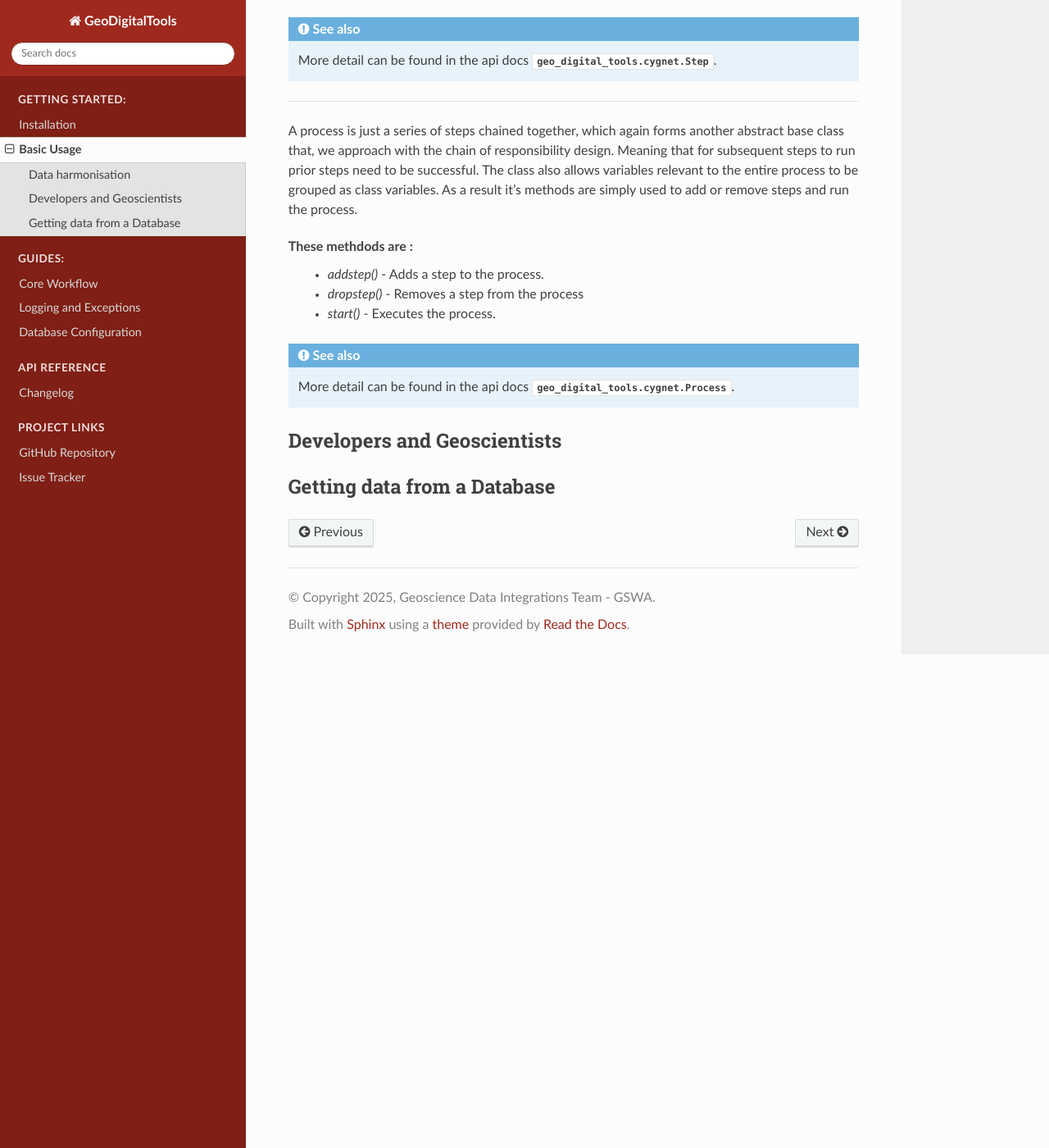
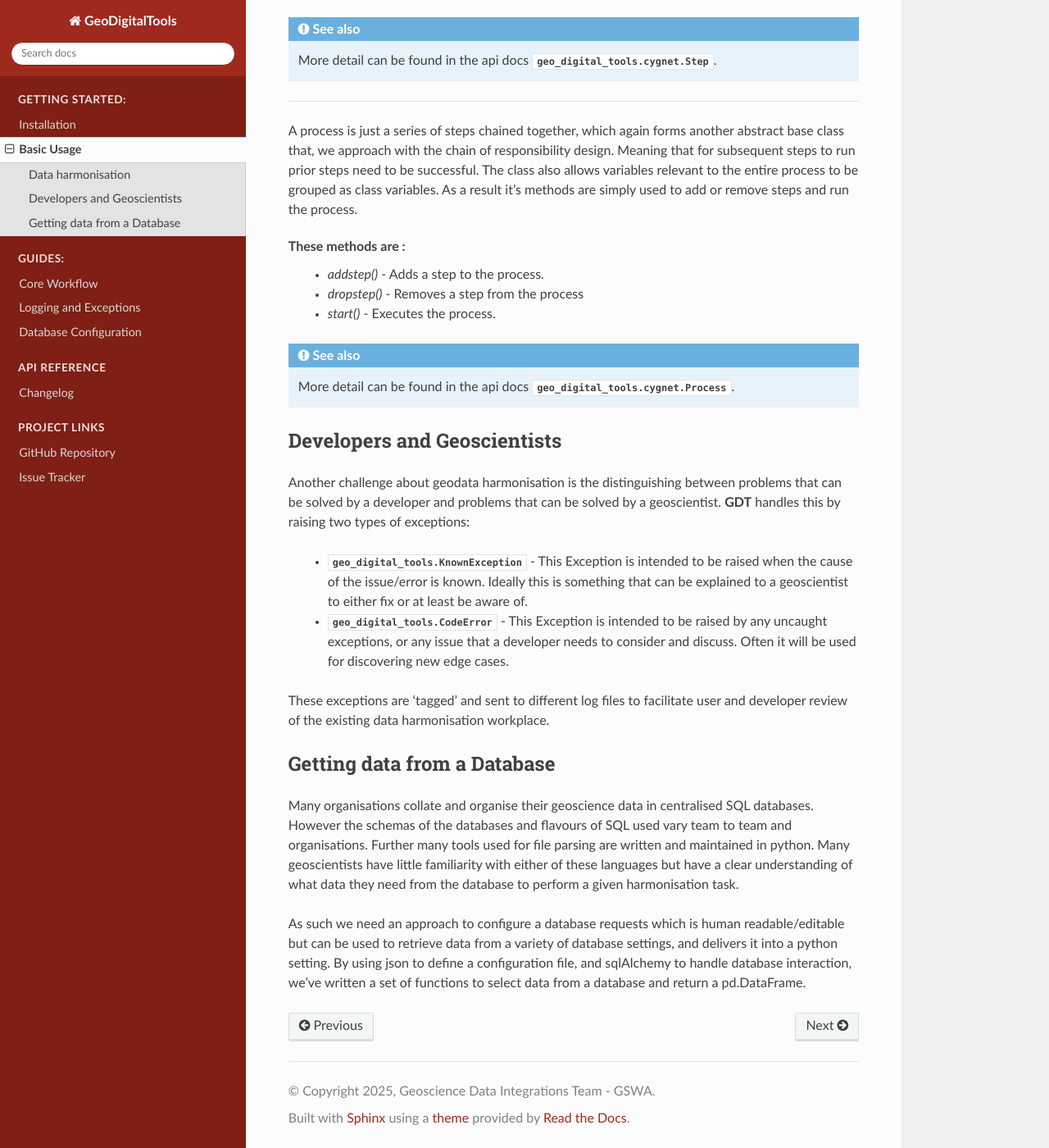
Before and after one commit to Geological-Survey-of-Western-Australia/atratus, a Sphinx documentation site: the page built from docs/source/basic_usage.rst, in a window 1280 px wide and 1400 px high, scrolled down 865 px. Shown: the whole window at 82% size. Built offline with Sphinx 7.4.7 and the Read the Docs theme 3.1.0, drawn with Linux system fonts in a browser that asks for light colours; pages that are not in the unit, such as notebooks, are missing from menus; some of the changed text lies outside the part shown.

Commit message:
✏️ - Typos and Expanded Usage

```diff
--- a/docs/source/basic_usage.rst
+++ b/docs/source/basic_usage.rst
@@ -22,7 +22,7 @@ In **GDT** the data harmonisation process is broken into two concepts:
 
 Now a Step has a specific set of inputs required to execute a specific set of operations. **GDT** implements this as an abstract base class with methods intended to be overwritten.
 
-These methdods are :
+These methods are :
  - `can_handle()` - Defines rules to validate the input.
  - `run()` - Defines the operations applied to the valid inputs.
  - `save_method()` - An optional method to save the output of a given step.
@@ -36,7 +36,7 @@ These methdods are :
 A process is just a series of steps chained together, which again forms another abstract base class that, we approach with the chain of responsibility design. Meaning that for subsequent steps to run prior steps need to be successful.
 The class also allows variables relevant to the entire process to be grouped as class variables. As a result it's methods are simply used to add or remove steps and run the process.
 
-These methdods are :
+These methods are :
  - `addstep()` - Adds a step to the process.
  - `dropstep()` - Removes a step from the process
  - `start()` - Executes the process.
@@ -48,7 +48,18 @@ These methdods are :
 
 Developers and Geoscientists
 ----------
+Another challenge about geodata harmonisation is the distinguishing between problems that can be solved by a developer and problems that can be solved by a geoscientist. **GDT** handles this by raising two types of exceptions:
 
+ - :py:class:`geo_digital_tools.KnownException` - This Exception is intended to be raised when the cause of the issue/error is known. Ideally this is something that can be explained to a geoscientist to either fix or at least be aware of.
+ - :py:class:`geo_digital_tools.CodeError` - This Exception is intended to be raised by any uncaught exceptions, or any issue that a developer needs to consider and discuss. Often it will be used for discovering new edge cases.
+
+These exceptions are 'tagged' and sent to different log files to facilitate user and developer review of the existing data harmonisation workplace.
 
 Getting data from a Database
 ----------
+
+Many organisations collate and organise their geoscience data in centralised SQL databases. However the schemas of the databases and flavours of SQL used vary team to team and organisations.
+Further many tools used for file parsing are written and maintained in python. Many geoscientists have little familiarity with either of these languages but have a clear understanding of what data they need from the database to perform a given harmonisation task.
+
+As such we need an approach to configure a database requests which is human readable/editable but can be used to retrieve data from a variety of database settings, and delivers it into a python setting.
+By using json to define a configuration file, and sqlAlchemy to handle database interaction, we've written a set of functions to select data from a database and return a pd.DataFrame.
--- a/docs/source/changelog.rst
+++ b/docs/source/changelog.rst
@@ -1,5 +1,5 @@
 Changelog
 =================
 
-This section covers where the geo digital tools sits in the overal
+This section covers where the geo digital tools sits in the overall
 domain specific ETL processing.
--- a/docs/source/installation.rst
+++ b/docs/source/installation.rst
@@ -17,7 +17,7 @@
 Developer Installation
 ----------
 
-If you're a developer and interested in contributing then we reommend cloning our code base directly from git, and doing any testing and prototyping using the workflow below.
+If you're a developer and interested in contributing then we recommend cloning our code base directly from git, and doing any testing and prototyping using the workflow below.
 
 **Editable Installation:**
 
--- a/docs/source/logging_exceptions.rst
+++ b/docs/source/logging_exceptions.rst
@@ -15,7 +15,7 @@ exceptions should not stop the operation of the system as a whole.
 1. How do we ensure that issues with inputs and code are easily distinguished?
 1. How do we get rid of the try:except boilerplate?
 
-The **first** of these issues is handled by loggging every data-associated fault with a *KnownException*.
+The **first** of these issues is handled by logging every data-associated fault with a *KnownException*.
 Faults with the codebase may cause the program to exit per normal.
 
 The **second** case is handled by the division of logging files into two
```
Also changed, not shown: other parts of docs/source/basic_usage.rst (+2 -2 lines).
